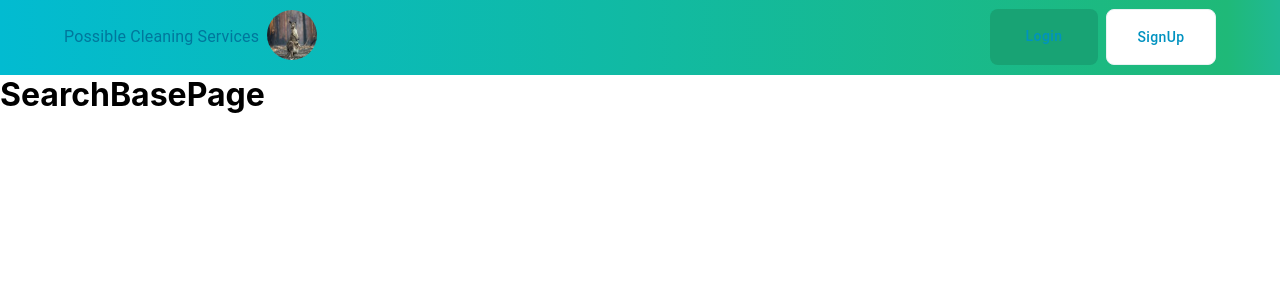
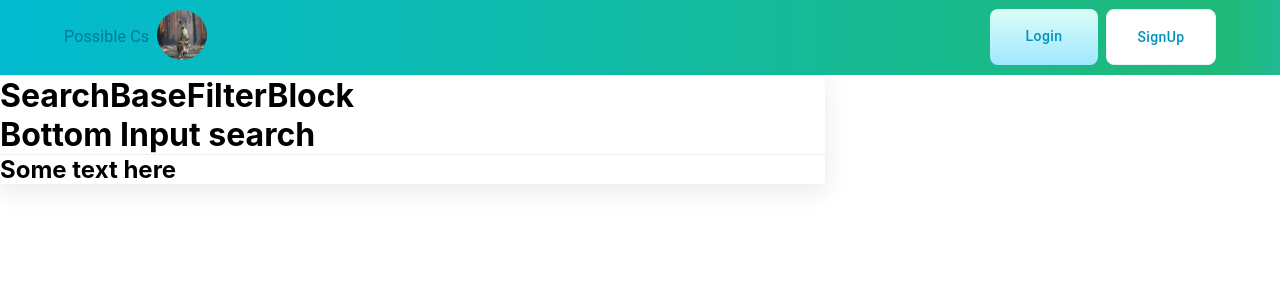
Before and after one commit to tigabum/prec-clone, a React (Create React App) app: page / in a window 1280 px wide. Shown: the top 300 px of the page. Built offline with nearby package versions, Linux system fonts and the light colour scheme.

Commit message:
feat: add react-hoo-form and add query hook

```diff
--- a/package.json
+++ b/package.json
@@ -13,8 +13,10 @@
     "@testing-library/react": "^13.4.0",
     "@testing-library/user-event": "^13.5.0",
     "path-to-regex": "^1.3.8",
+    "query-string": "^8.1.0",
     "react": "^18.2.0",
     "react-dom": "^18.2.0",
+    "react-hook-form": "^7.47.0",
     "react-router": "^5.2.0",
     "react-router-dom": "^5.2.0",
     "react-scripts": "5.0.1",
--- /dev/null
+++ b/src/apps/searchBase/components/SearchBaseFilterBlock/index.js
@@ -0,0 +1,12 @@
+import React from "react";
+
+function SearchBaseFilterBlock() {
+  return (
+    <div>
+      <h1>SearchBaseFilterBlock</h1>
+      <h1>Bottom Input search</h1>
+    </div>
+  );
+}
+
+export default SearchBaseFilterBlock;
--- a/src/apps/searchBase/pages/SearchBase/index.js
+++ b/src/apps/searchBase/pages/SearchBase/index.js
@@ -1,10 +1,39 @@
+import { Box, Divider } from "@mui/material";
 import React from "react";
+import { useForm } from "react-hook-form";
+import SearchBaseFilterBlock from "../../components/SearchBaseFilterBlock";
+import useQueryString from "../../../../shared/hooks/useQueryString";
+import searchBaseStyle from "./styles";
 
 function SearchBase() {
+  const classes = searchBaseStyle();
+  const { urlParams } = useQueryString();
+  let speciality = urlParams.speciality || [];
+  let defaultSpecialty = Array.isArray(speciality) ? speciality : [speciality];
+  let credientials = urlParams.credientials || [];
+  let defaultCredientials = Array.isArray(credientials)
+    ? credientials
+    : [credientials];
+
+  const { control, reset, watch } = useForm({
+    reValidateMode: "onBlur",
+    defaultValues: {
+      dateRange: [urlParams.dateFrom || null, urlParams.dateTo || null],
+      hours: urlParams.hours || "",
+      speciality: defaultSpecialty,
+      credientials: defaultCredientials,
+    },
+  });
+
   return (
-    <div>
-      <h1>SearchBasePage</h1>
-    </div>
+    <Box className={classes.root}>
+      <Box className={classes.userServices}>
+        <Divider />
+        <SearchBaseFilterBlock />
+        <Divider />
+        <h2>Some text here</h2>
+      </Box>
+    </Box>
   );
 }
 
--- /dev/null
+++ b/src/apps/searchBase/pages/SearchBase/styles.js
@@ -0,0 +1,15 @@
+import { createStyles, makeStyles } from "@mui/styles";
+
+export default makeStyles((theme) =>
+  createStyles({
+    root: {
+      position: "relative",
+      display: "flex",
+      maxWidth: "100%",
+    },
+    userServices: {
+      width: "825px",
+      boxShadow: "0px 7px 24px rgba(26, 38, 38, 0.1)",
+    },
+  })
+);
--- a/src/shared/components/SearchBaseHeader/index.js
+++ b/src/shared/components/SearchBaseHeader/index.js
@@ -32,7 +32,7 @@ function SearchBaseHeader({ maxWidth }) {
         <Toolbar disableGutters className={classes.toolbar}>
           <Box className={classes.logoContainer}>
             <Typography color="#00779C" pr={1}>
-              Possible Cleaning Services
+              Possible Cs
             </Typography>
             <Link href="/">
               <img src={logo} alt="image" className={classes.logo} />
--- a/src/shared/components/SearchBaseHeader/styles.js
+++ b/src/shared/components/SearchBaseHeader/styles.js
@@ -14,7 +14,6 @@ export default makeStyles((theme) =>
     },
     logoContainer: {
       display: "flex",
-      flexDirection: "row",
       alignItems: "center",
     },
     logo: {
@@ -27,7 +26,7 @@ export default makeStyles((theme) =>
       // margin: "16px 0 16px 0",
     },
     buttonLogin: {
-      background: palette.colors.loginButton,
+      background: palette.gradients.cyanGradient,
       color: "red",
       fontSize: "0.938rem",
       fontWeight: 500,
@@ -35,7 +34,7 @@ export default makeStyles((theme) =>
       padding: "12px 22px",
       borderRadius: "8px",
       "&:hover": {
-        background: palette.secondary.main,
+        background: palette.secondary.dark,
         color: "white",
       },
       "&: active": {
--- /dev/null
+++ b/src/shared/hooks/useQueryString.js
@@ -0,0 +1,20 @@
+import React, { useEffect, useState } from "react";
+import { useHistory, useLocation } from "react-router-dom";
+import queryString from "query-string";
+
+const useQueryString = () => {
+  const { search } = useLocation();
+  const [prevSearch, setPrevSearch] = useState("");
+  const [urlParams, setUrlParams] = useState(
+    queryString.parse(search, { arrayFormat: "comma" })
+  );
+  useEffect(() => {
+    if (search !== prevSearch) {
+      setPrevSearch(search);
+      setUrlParams(queryString.parse(search, { arrayFormat: "comma" }));
+    }
+  }, [search]);
+  return { urlParams };
+};
+
+export default useQueryString;
```
Also changed, not shown: src/index.js (+6 -6 lines), src/apps/searchBase/components/TopInputSearch/index.js (added), src/apps/searchBase/components/TopInputSearch/styles.js (added), 1 other file (tests, documents, lock files or other folders).
